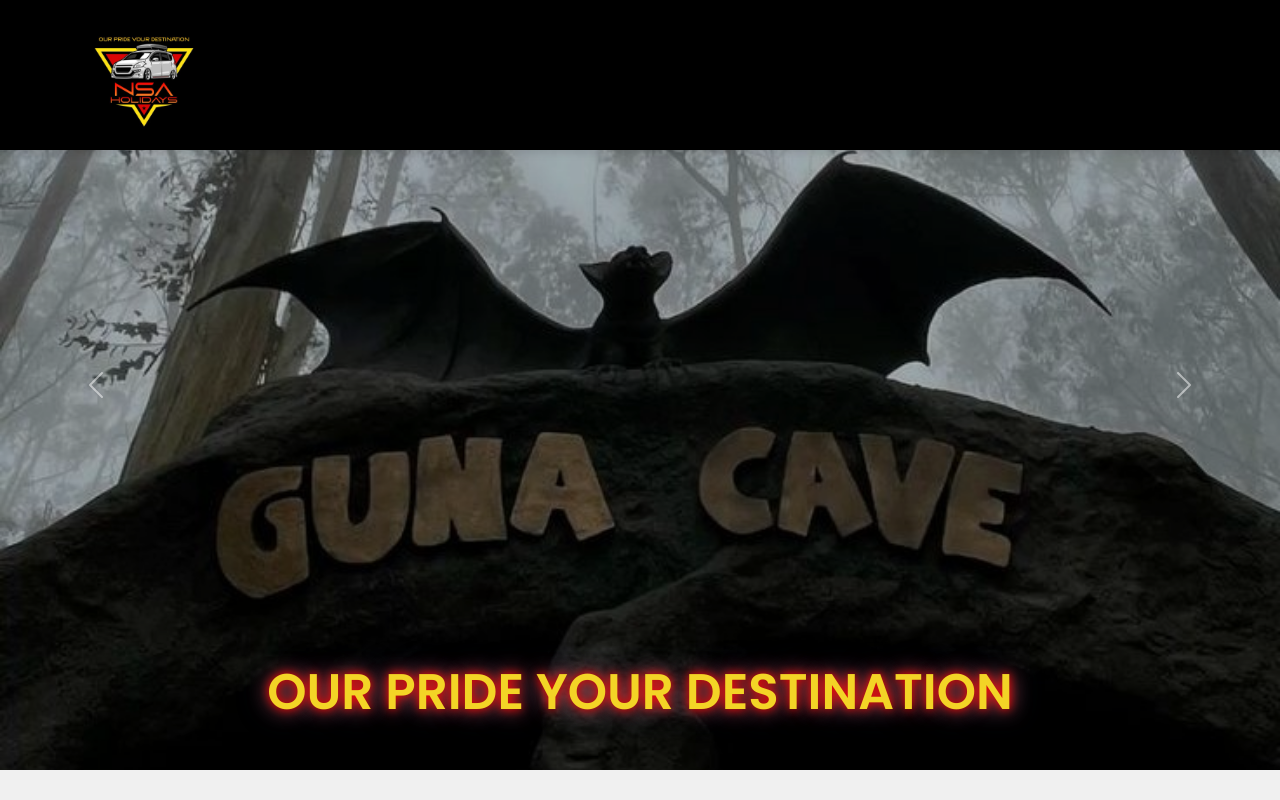
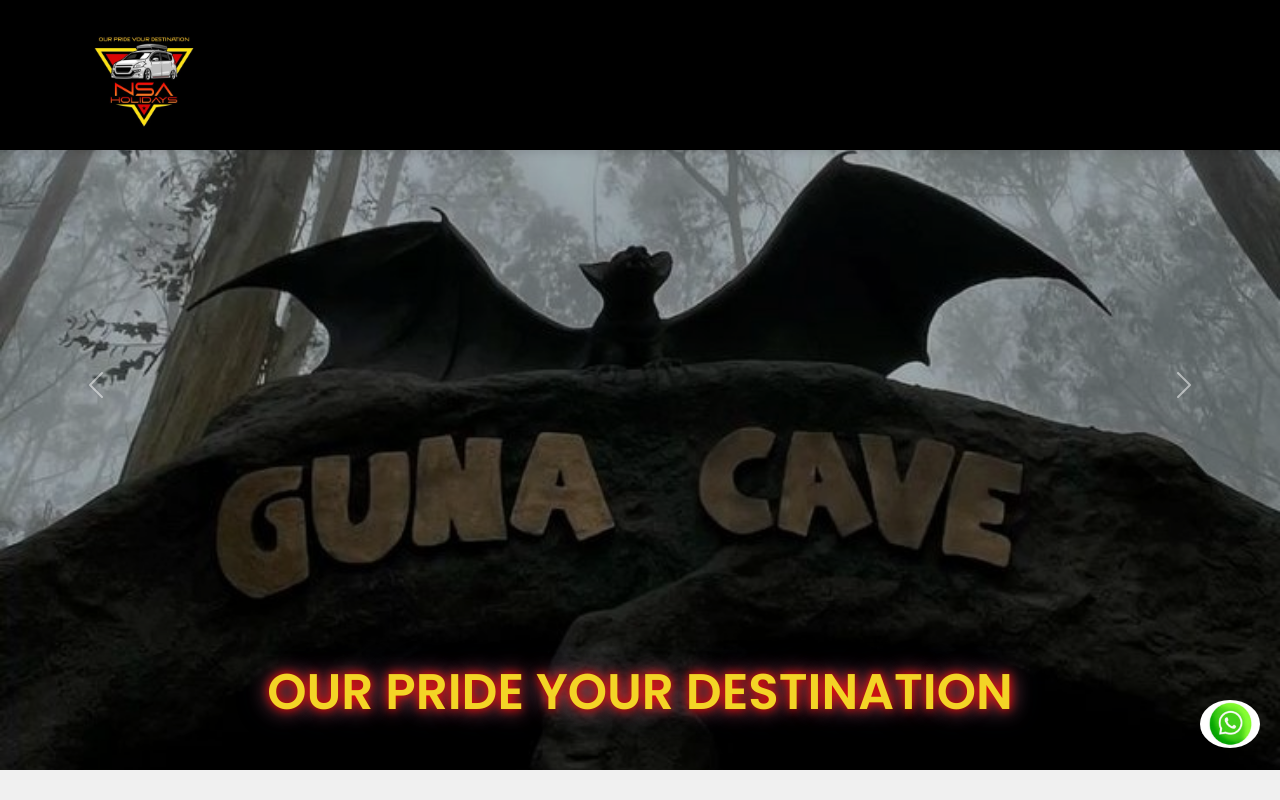
Before and after one commit to BM-ACADEMY/NSA-kodaikannal, a React (Vite) app: page / in a window 1280 px wide. Shown: the top 800 px of the page. Built offline with nearby package versions, Linux system fonts and the light colour scheme; a web font is replaced by a local one.

Commit message:
icon set

```diff
--- a/src/App.jsx
+++ b/src/App.jsx
@@ -5,7 +5,7 @@ import 'bootstrap/dist/css/bootstrap.min.css';
 import Navbarsection from './pages/Navbar';
 import CourseCards from './pages/Card';
 import Homesection from './pages/Home';
-
+import WhatsAppButton from './pages/whatsappButton';
 import ReviewSlider from './pages/Review';
 import Footer from './pages/footer';
 import FloatingIcons from './pages/floatingicons';
@@ -30,7 +30,7 @@ export default function App() {
       <Gallery />
       <ReviewSlider />
       <Footer />
-
+      <WhatsAppButton/>
     </div>
   );
 }
--- /dev/null
+++ b/src/pages/css/WhatsappButton.css
@@ -0,0 +1,20 @@
+.whatsapp-icon {
+    position: fixed;
+    bottom: 40px;
+    right: 20px;
+    width: 60px;
+    height: 60px;
+    z-index: 1000;
+}
+
+.whatsapp-icon img {
+    width: 100%;
+    height: auto;
+    border-radius: 50%;
+    /* box-shadow: 0px 4px 6px rgba(0, 0, 0, 0.2); */
+    transition: transform 0.3s ease-in-out;
+}
+
+.whatsapp-icon img:hover {
+    transform: scale(1.1);
+}
--- /dev/null
+++ b/src/pages/whatsappButton.jsx
@@ -0,0 +1,18 @@
+import React from "react";
+import "../pages/css/WhatsAppButton.css"; // Import the CSS file
+import logo from "../assets/whatsapp.jpg"
+
+const WhatsAppButton = () => {
+  return (
+    <a
+      href="https://wa.me/919080440506"
+      className="whatsapp-icon"
+      target="_blank"
+      rel="noopener noreferrer"
+    >
+       <img src={logo} alt="Logo" className="footer-logo" />
+    </a>
+  );
+};
+
+export default WhatsAppButton;
```
Also changed, not shown: src/assets/whatsapp.jpg (added).
